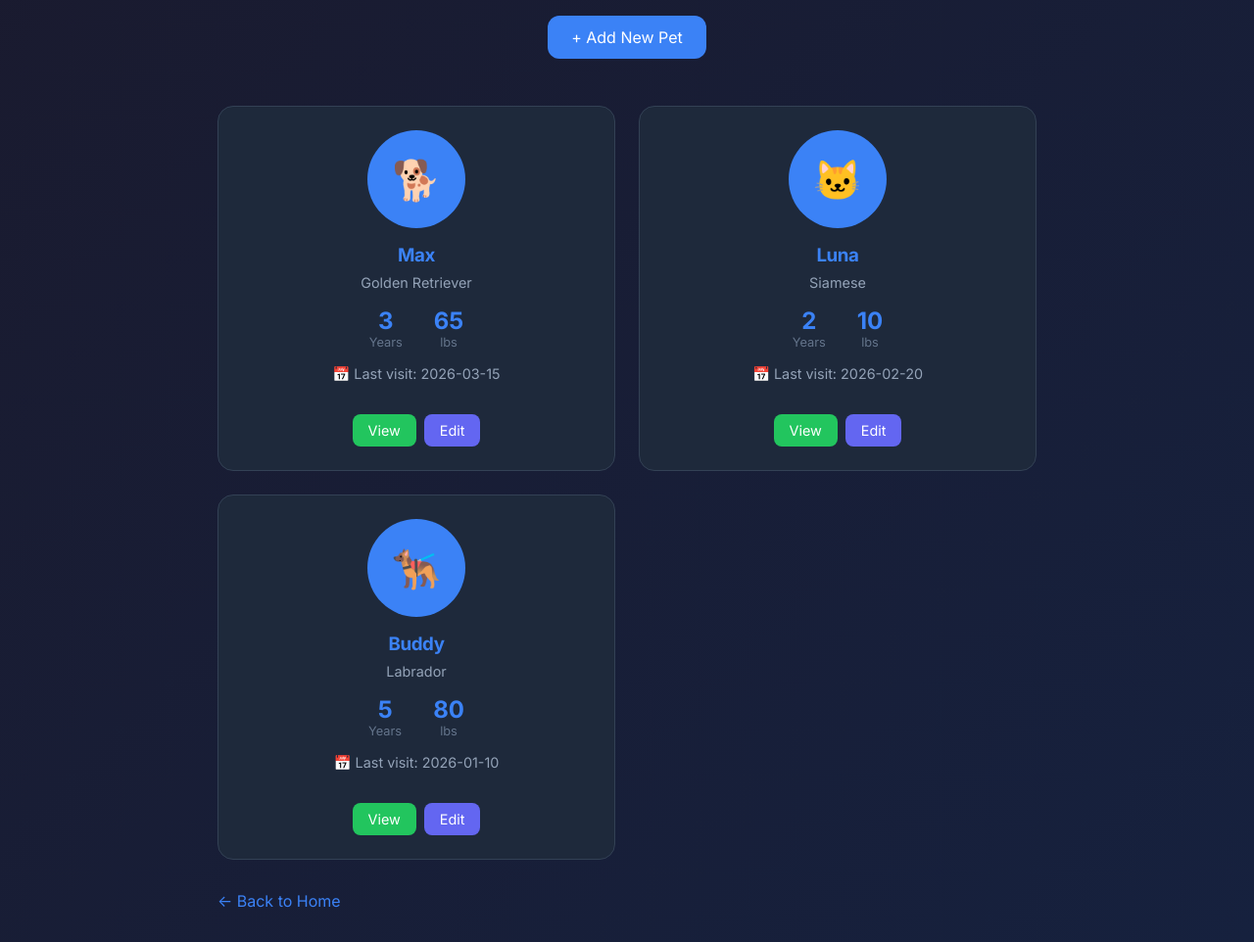
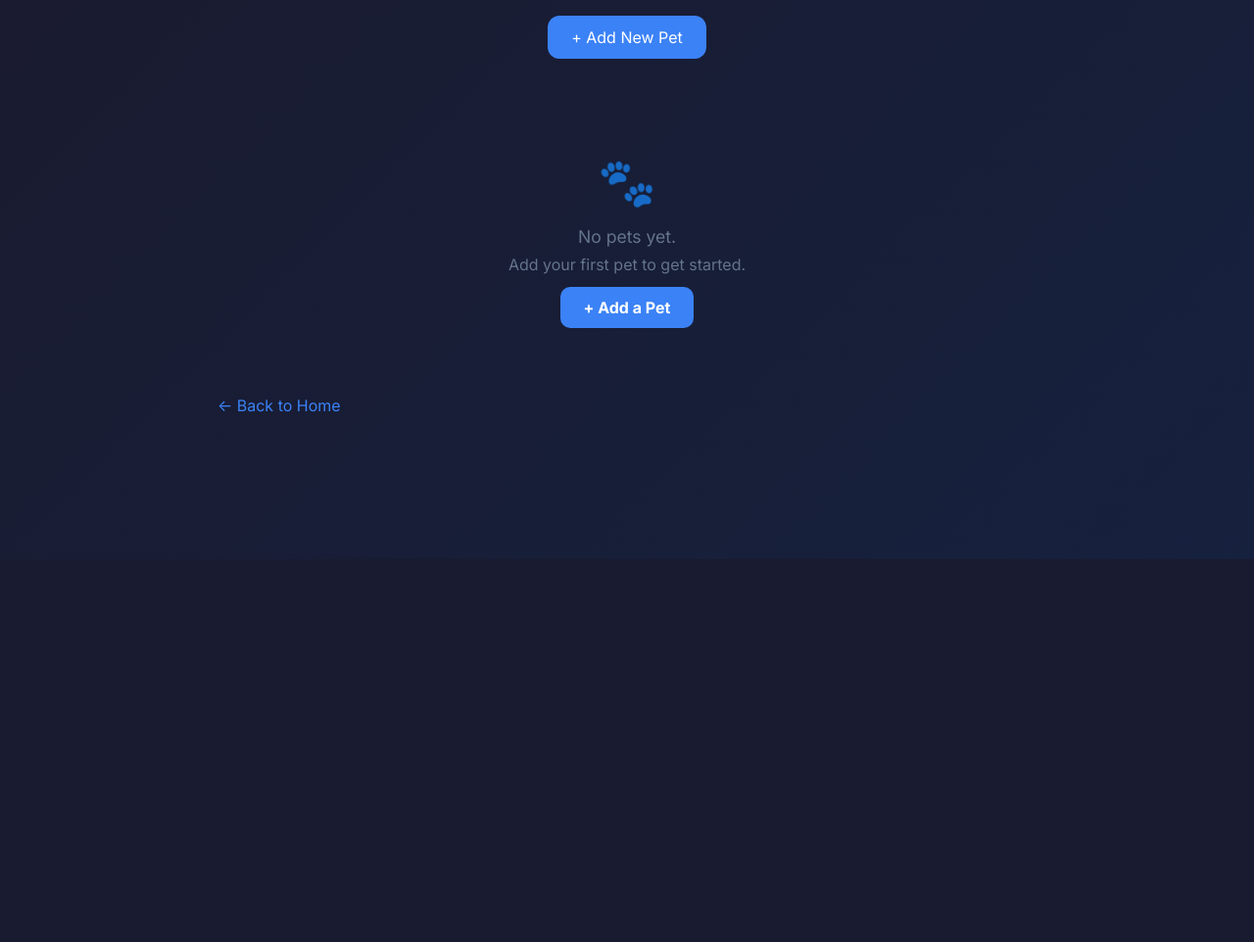
Before and after one commit to Liberty-Emporium/alexander-ai-petvet, a Flask app: page /pets in a window 1280 px wide. Shown: the part 229-1191 px from the top of the page at 98% size. After the commit the page ends 800 px from the top, so only its background shows below. Run offline with Flask 3, Linux system fonts and the light colour scheme; data comes from the database, SQL or seed files in the repository; parts of the project's set-up code (start-up, migrations or seed data) failed here and were passed over.

Commit message:
pets: real save/delete API, goodbye modal on remove, load from DB not hardcoded demo data

```diff
--- a/app.py
+++ b/app.py
@@ -686,6 +686,21 @@ def api_get_settings():
 
 USERS_FILE = os.path.join(DATA_DIR, 'users.json')
 SUBSCRIPTIONS_FILE = os.path.join(DATA_DIR, 'subscriptions.json')
+PETS_FILE = os.path.join(DATA_DIR, 'pets.json')
+
+def load_pets():
+    if os.path.exists(PETS_FILE):
+        with open(PETS_FILE) as f:
+            return json.load(f)
+    return {}
+
+def save_pets(pets):
+    with open(PETS_FILE, 'w') as f:
+        json.dump(pets, f, indent=2)
+
+def get_user_pets(user_id):
+    pets = load_pets()
+    return pets.get(user_id, [])
 
 def load_users():
     if os.path.exists(USERS_FILE):
@@ -1151,19 +1166,67 @@ def vets_page():
 
 @app.route('/add-pet')
 def add_pet_page():
-    """Add new pet page"""
     return render_template('add-pet.html')
 
-@app.route('/pet/<int:pet_id>')
-def pet_detail(pet_id):
-    """Pet detail page"""
-    # In production, fetch from database
-    return render_template('pets.html')  # Reuse for now
+# ── Pets API ─────────────────────────────────────────────
+@app.route('/api/pets', methods=['GET'])
+@login_required
+def api_get_pets():
+    """Return all pets for the logged-in user."""
+    return jsonify(get_user_pets(session['user_id']))
 
-@app.route('/pet/<int:pet_id>/edit')
-def pet_edit(pet_id):
-    """Edit pet page"""
-    return render_template('add-pet.html')  # Reuse form
+@app.route('/api/pets', methods=['POST'])
+@login_required
+def api_save_pet():
+    """Add or update a pet."""
+    data = request.get_json()
+    if not data or not data.get('name'):
+        return jsonify({'error': 'Name is required'}), 400
+    user_id = session['user_id']
+    pets = load_pets()
+    user_pets = pets.get(user_id, [])
+    # Edit existing
+    pet_id = data.get('id')
+    if pet_id:
+        for i, p in enumerate(user_pets):
+            if p['id'] == pet_id:
+                data['updated_at'] = datetime.utcnow().isoformat()
+                user_pets[i] = {**p, **data}
+                pets[user_id] = user_pets
+                save_pets(pets)
+                return jsonify({'ok': True, 'pet': user_pets[i]})
+        return jsonify({'error': 'Pet not found'}), 404
+    # Add new
+    new_pet = {
+        'id': str(uuid.uuid4()),
+        'name':    data.get('name', '').strip(),
+        'species': data.get('species', 'dog'),
+        'breed':   data.get('breed', '').strip(),
+        'age':     data.get('age', ''),
+        'weight':  data.get('weight', ''),
+        'notes':   data.get('notes', '').strip(),
+        'created_at': datetime.utcnow().isoformat(),
+        'updated_at': datetime.utcnow().isoformat(),
+    }
+    user_pets.append(new_pet)
+    pets[user_id] = user_pets
+    save_pets(pets)
+    return jsonify({'ok': True, 'pet': new_pet}), 201
+
+@app.route('/api/pets/<pet_id>', methods=['DELETE'])
+@login_required
+def api_delete_pet(pet_id):
+    """Delete a pet by ID."""
+    user_id = session['user_id']
+    pets = load_pets()
+    user_pets = pets.get(user_id, [])
+    original_len = len(user_pets)
+    user_pets = [p for p in user_pets if p['id'] != pet_id]
+    if len(user_pets) == original_len:
+        return jsonify({'error': 'Pet not found'}), 404
+    pets[user_id] = user_pets
+    save_pets(pets)
+    return jsonify({'ok': True})
 
 # ==================== ADMIN OVERSEER ====================
 
--- a/templates/pets.html
+++ b/templates/pets.html
@@ -113,53 +113,100 @@
         <a href="/" class="back-link">← Back to Home</a>
     </div>
 
+<!-- Goodbye modal -->
+<div id="goodbye-modal" style="display:none;position:fixed;inset:0;background:rgba(0,0,0,0.7);z-index:9999;align-items:center;justify-content:center;">
+  <div style="background:#1e293b;border:1px solid #334155;border-radius:20px;padding:2.5rem 2rem;max-width:380px;width:90%;text-align:center;">
+    <div style="font-size:2.5rem;margin-bottom:1rem;">🐾</div>
+    <h3 style="color:#f1f5f9;font-size:1.2rem;margin-bottom:0.75rem;">Take care, <span id="goodbye-name"></span>.</h3>
+    <p style="color:#94a3b8;font-size:0.92rem;line-height:1.6;margin-bottom:1.75rem;">We hope your journey together was full of good moments. Wishing you both nothing but the best.</p>
+    <div style="display:flex;gap:0.75rem;justify-content:center;">
+      <button onclick="confirmDelete()" style="background:#ef4444;color:#fff;border:none;border-radius:8px;padding:0.6rem 1.4rem;font-weight:700;cursor:pointer;font-family:inherit;">Remove</button>
+      <button onclick="cancelDelete()" style="background:#334155;color:#f1f5f9;border:none;border-radius:8px;padding:0.6rem 1.4rem;font-weight:700;cursor:pointer;font-family:inherit;">Keep</button>
+    </div>
+  </div>
+</div>
+
 <script>
-        // Demo pets - in production, load from database
-        const pets = [
-            { id: 1, name: "Max", species: "Dog", breed: "Golden Retriever", age: 3, weight: 65, photo: "🐕", vaccinations: ["Rabies", "DHPP", "Bordetella"], lastVisit: "2026-03-15" },
-            { id: 2, name: "Luna", species: "Cat", breed: "Siamese", age: 2, weight: 10, photo: "🐱", vaccinations: ["Rabies", "FVRCP"], lastVisit: "2026-02-20" },
-            { id: 3, name: "Buddy", species: "Dog", breed: "Labrador", age: 5, weight: 80, photo: "🐕‍🦺", vaccinations: ["Rabies", "DHPP", "Lyme"], lastVisit: "2026-01-10" }
-        ];
+    var allPets = [];
+    var pendingDeleteId = null;
+    const SPECIES_EMOJI = {dog:'🐕',cat:'🐱',bird:'🦜',rabbit:'🐰',fish:'🐠',other:'🐾'};
+
+    async function loadPets() {
+        try {
+            const res = await fetch('/api/pets');
+            if (!res.ok) { window.location.href = '/login'; return; }
+            allPets = await res.json();
+        } catch(e) { allPets = []; }
+        renderPets();
+        const params = new URLSearchParams(window.location.search);
+        if (params.get('saved')) {
+            showToast('🐾 ' + decodeURIComponent(params.get('saved')) + ' has been added!');
+            window.history.replaceState({}, '', '/pets');
+        }
+    }
 
     function renderPets() {
         const grid = document.getElementById('petGrid');
-
-            if (pets.length === 0) {
+        if (!allPets.length) {
             grid.innerHTML = `
-                    <div class="empty-state" style="grid-column: 1/-1;">
-                        <p style="font-size: 3rem;">🐾</p>
-                        <p>No pets yet!</p>
-                        <p>Add your first pet to get started</p>
-                    </div>
-                `;
+                <div style="grid-column:1/-1;text-align:center;padding:3rem;color:#64748b;">
+                    <p style="font-size:3rem;margin-bottom:1rem;">🐾</p>
+                    <p style="font-size:1.1rem;margin-bottom:0.5rem;">No pets yet.</p>
+                    <p style="margin-bottom:1.5rem;">Add your first pet to get started.</p>
+                    <a href="/add-pet" style="background:#3b82f6;color:#fff;padding:0.7rem 1.5rem;border-radius:10px;text-decoration:none;font-weight:700;">+ Add a Pet</a>
+                </div>`;
             return;
         }
-
-            grid.innerHTML = pets.map(pet => `
+        grid.innerHTML = allPets.map(pet => {
+            const emoji = SPECIES_EMOJI[pet.species] || '🐾';
+            const age   = pet.age   ? `<div class="stat"><div class="stat-value">${esc(pet.age)} yrs</div><div class="stat-label">Age</div></div>` : '';
+            const wt    = pet.weight? `<div class="stat"><div class="stat-value">${esc(pet.weight)} lbs</div><div class="stat-label">Weight</div></div>` : '';
+            const notes = pet.notes ? `<p class="pet-info" style="font-size:0.82rem;color:#64748b;">${esc(pet.notes)}</p>` : '';
+            return `
             <div class="pet-card">
-                    <div class="pet-avatar">${pet.photo}</div>
-                    <h3>${pet.name}</h3>
-                    <p class="pet-info">${pet.breed}</p>
-                    <div class="stats">
-                        <div class="stat">
-                            <div class="stat-value">${pet.age}</div>
-                            <div class="stat-label">Years</div>
+                <div class="pet-avatar">${emoji}</div>
+                <h3>${esc(pet.name)}</h3>
+                <p class="pet-info">${esc(pet.breed || pet.species)}</p>
+                <div class="stats">${age}${wt}</div>
+                ${notes}
+                <div class="pet-actions" style="margin-top:1rem;display:flex;gap:0.5rem;justify-content:center;">
+                    <a href="/diagnose" style="padding:0.45rem 1rem;border-radius:7px;background:#3b82f6;color:#fff;text-decoration:none;font-size:0.83rem;font-weight:700;">🔬 Diagnose</a>
+                    <button onclick="askDelete('${pet.id}','${esc(pet.name)}')" style="padding:0.45rem 1rem;border-radius:7px;background:transparent;border:1px solid #ef4444;color:#ef4444;font-size:0.83rem;font-weight:700;cursor:pointer;font-family:inherit;">Remove</button>
                 </div>
-                        <div class="stat">
-                            <div class="stat-value">${pet.weight}</div>
-                            <div class="stat-label">lbs</div>
-                        </div>
-                    </div>
-                    <p class="pet-info">📅 Last visit: ${pet.lastVisit}</p>
-                    <div class="pet-actions">
-                        <a href="/pet/${pet.id}" class="pet-actions btn-view">View</a>
-                        <a href="/pet/${pet.id}/edit" class="pet-actions btn-edit">Edit</a>
-                    </div>
-                </div>
-            `).join('');
+            </div>`;
+        }).join('');
     }
 
+    function esc(s){ return String(s).replace(/&/g,'&amp;').replace(/</g,'&lt;').replace(/>/g,'&gt;').replace(/"/g,'&quot;').replace(/'/g,'&#39;'); }
+
+    function askDelete(id, name) {
+        pendingDeleteId = id;
+        document.getElementById('goodbye-name').textContent = name;
+        document.getElementById('goodbye-modal').style.display = 'flex';
+    }
+    function cancelDelete() {
+        pendingDeleteId = null;
+        document.getElementById('goodbye-modal').style.display = 'none';
+    }
+    async function confirmDelete() {
+        if (!pendingDeleteId) return;
+        document.getElementById('goodbye-modal').style.display = 'none';
+        try {
+            await fetch('/api/pets/' + pendingDeleteId, { method: 'DELETE' });
+            allPets = allPets.filter(p => p.id !== pendingDeleteId);
+            pendingDeleteId = null;
             renderPets();
+        } catch(e) { alert('Could not remove pet. Please try again.'); }
+    }
+    function showToast(msg) {
+        const t = document.createElement('div');
+        t.textContent = msg;
+        t.style.cssText = 'position:fixed;bottom:1.5rem;left:50%;transform:translateX(-50%);background:#1e293b;border:1px solid #334155;color:#f1f5f9;padding:0.75rem 1.5rem;border-radius:10px;font-size:0.9rem;z-index:9000;box-shadow:0 4px 20px rgba(0,0,0,0.4);';
+        document.body.appendChild(t);
+        setTimeout(() => t.remove(), 3500);
+    }
+
+    loadPets();
 </script>
 </body>
 </html>
```
Also changed, not shown: templates/add-pet.html (+37 -4 lines). Lines whose indentation alone changed are shown as unchanged.
